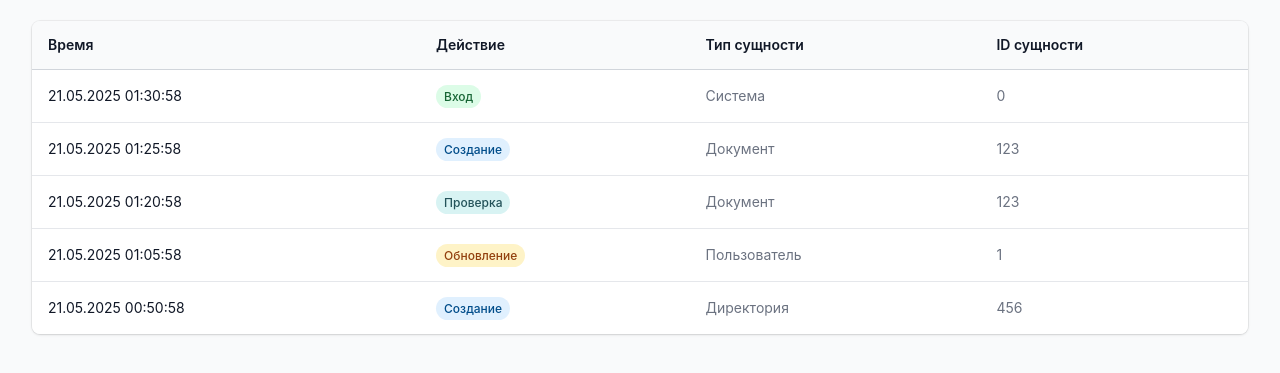
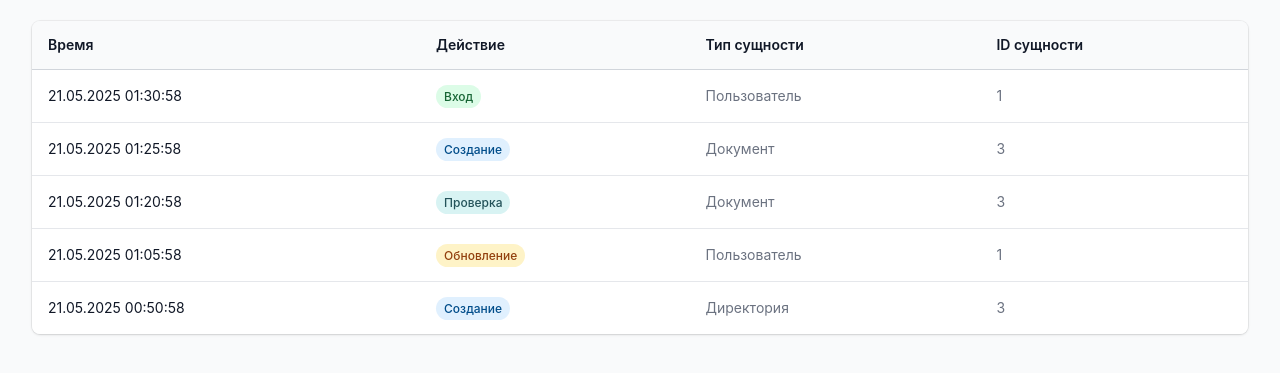
Before and after one commit to plmkr-std/bolt-project, an Angular app: page /users/1/audit in a window 1280 px wide. Shown: the part 275-648 px from the top of the page. Built offline with nearby package versions, Linux system fonts and the light colour scheme.

Commit message:
Updated audit.component.ts

```diff
--- a/src/app/components/users/audit/audit.component.ts
+++ b/src/app/components/users/audit/audit.component.ts
@@ -146,8 +146,8 @@ export class AuditComponent implements OnInit {
         id: BigInt(1),
         user_id: BigInt(this.userId || 1),
         action: 'LOGIN',
-        entity_type: 'SYSTEM',
-        entity_id: BigInt(0),
+        entity_type: 'USER',
+        entity_id: BigInt(1),
         timestamp: new Date(now.getTime() - 1000 * 60 * 5).toISOString() // 5 minutes ago
       },
       {
@@ -155,7 +155,7 @@ export class AuditComponent implements OnInit {
         user_id: BigInt(this.userId || 1),
         action: 'CREATE',
         entity_type: 'DOCUMENT',
-        entity_id: BigInt(123),
+        entity_id: BigInt(3),
         timestamp: new Date(now.getTime() - 1000 * 60 * 10).toISOString() // 10 minutes ago
       },
       {
@@ -163,7 +163,7 @@ export class AuditComponent implements OnInit {
         user_id: BigInt(this.userId || 1),
         action: 'VALIDATE',
         entity_type: 'DOCUMENT',
-        entity_id: BigInt(123),
+        entity_id: BigInt(3),
         timestamp: new Date(now.getTime() - 1000 * 60 * 15).toISOString() // 15 minutes ago
       },
       {
@@ -179,7 +179,7 @@ export class AuditComponent implements OnInit {
         user_id: BigInt(this.userId || 1),
         action: 'CREATE',
         entity_type: 'DIRECTORY',
-        entity_id: BigInt(456),
+        entity_id: BigInt(3),
         timestamp: new Date(now.getTime() - 1000 * 60 * 45).toISOString() // 45 minutes ago
       }
     ];
```
